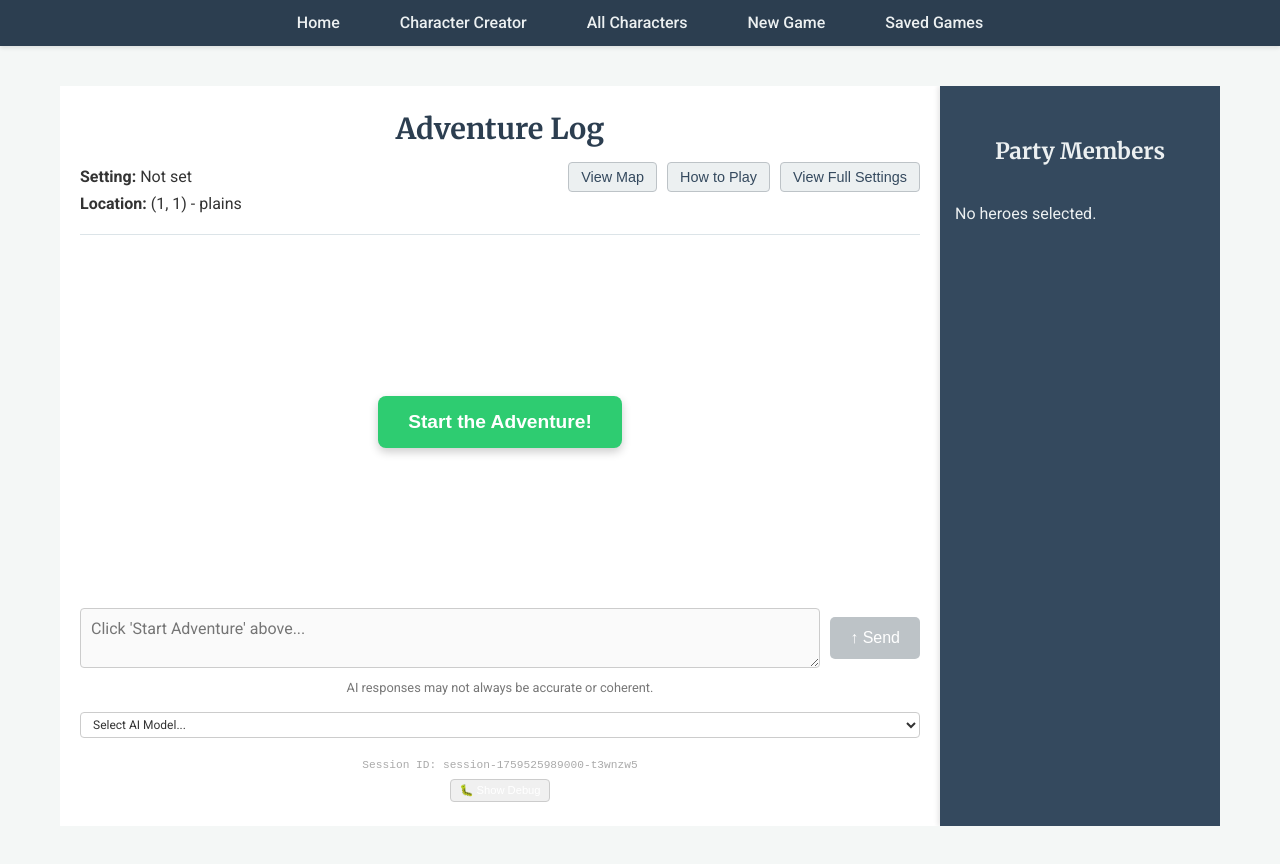
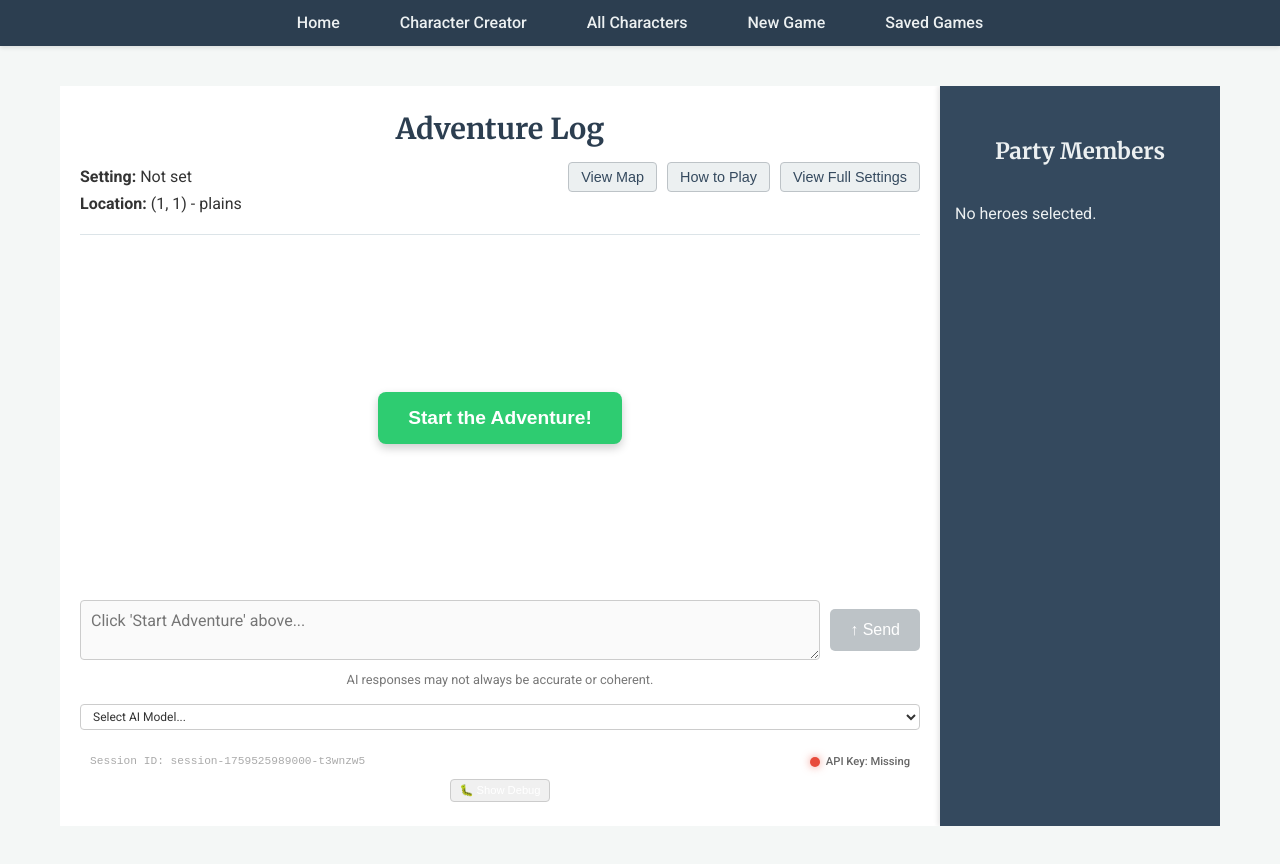
Before and after one commit to EdwardAThomson/DungeonGPT-JS, a React (Create React App) app: page /game in a window 1280 px wide. Built offline with nearby package versions, Linux system fonts and the light colour scheme.

Commit message:
feat: add API key status indicator with visual feedback in status bar

```diff
--- a/src/App.css
+++ b/src/App.css
@@ -718,14 +718,66 @@ nav.main-nav a.active { /* Add activeClassName="active" to NavLink if using */
   cursor: not-allowed;
 }
 
+/* Status bar container */
+.status-bar {
+  display: flex;
+  justify-content: space-between;
+  align-items: center;
+  padding: 4px 10px;
+  margin-top: 4px;
+  margin-bottom: 4px;
+  gap: 15px;
+}
+
 /* Session info styling */
 .session-info {
-  text-align: center;
-  font-size: 0.7rem; /* Slightly smaller than model info */
-  color: #aaa; /* Even lighter grey */
-  margin-top: 2px;
-  margin-bottom: 4px;
-  font-family: monospace; /* Monospace for session ID */
+  font-size: 0.7rem;
+  color: #aaa;
+  margin: 0;
+  font-family: monospace;
+  flex: 1;
+}
+
+/* API Key Status */
+.api-key-status {
+  display: flex;
+  align-items: center;
+  gap: 6px;
+  font-size: 0.7rem;
+  color: #666;
+}
+
+.status-light {
+  width: 10px;
+  height: 10px;
+  border-radius: 50%;
+  display: inline-block;
+  box-shadow: 0 0 4px rgba(0, 0, 0, 0.3);
+}
+
+.status-active {
+  background-color: #27ae60;
+  box-shadow: 0 0 8px rgba(39, 174, 96, 0.6);
+  animation: pulse-green 2s ease-in-out infinite;
+}
+
+.status-inactive {
+  background-color: #e74c3c;
+  box-shadow: 0 0 8px rgba(231, 76, 60, 0.6);
+}
+
+.status-text {
+  font-weight: 500;
+}
+
+/* Pulse animation for active status */
+@keyframes pulse-green {
+  0%, 100% {
+    box-shadow: 0 0 8px rgba(39, 174, 96, 0.6);
+  }
+  50% {
+    box-shadow: 0 0 12px rgba(39, 174, 96, 0.9);
+  }
 }
 
 /* Debug toggle button */
--- a/src/Game.js
+++ b/src/Game.js
@@ -561,7 +561,18 @@ const Game = () => {
                 ))}
               </select>
             </div>
-            <p className="session-info">Session ID: {sessionId || 'Generating...'}</p>
+            <div className="status-bar">
+              <p className="session-info">Session ID: {sessionId || 'Generating...'}</p>
+              <div className="api-key-status">
+                <span
+                  className={`status-light ${apiKeys[selectedProvider] ? 'status-active' : 'status-inactive'}`}
+                  title={apiKeys[selectedProvider] ? `${selectedProvider} API key is set` : `${selectedProvider} API key is missing`}
+                ></span>
+                <span className="status-text">
+                  API Key: {apiKeys[selectedProvider] ? 'Set' : 'Missing'}
+                </span>
+              </div>
+            </div>
             <button
               onClick={() => setShowDebugInfo(!showDebugInfo)}
               className="debug-toggle-button"
```
